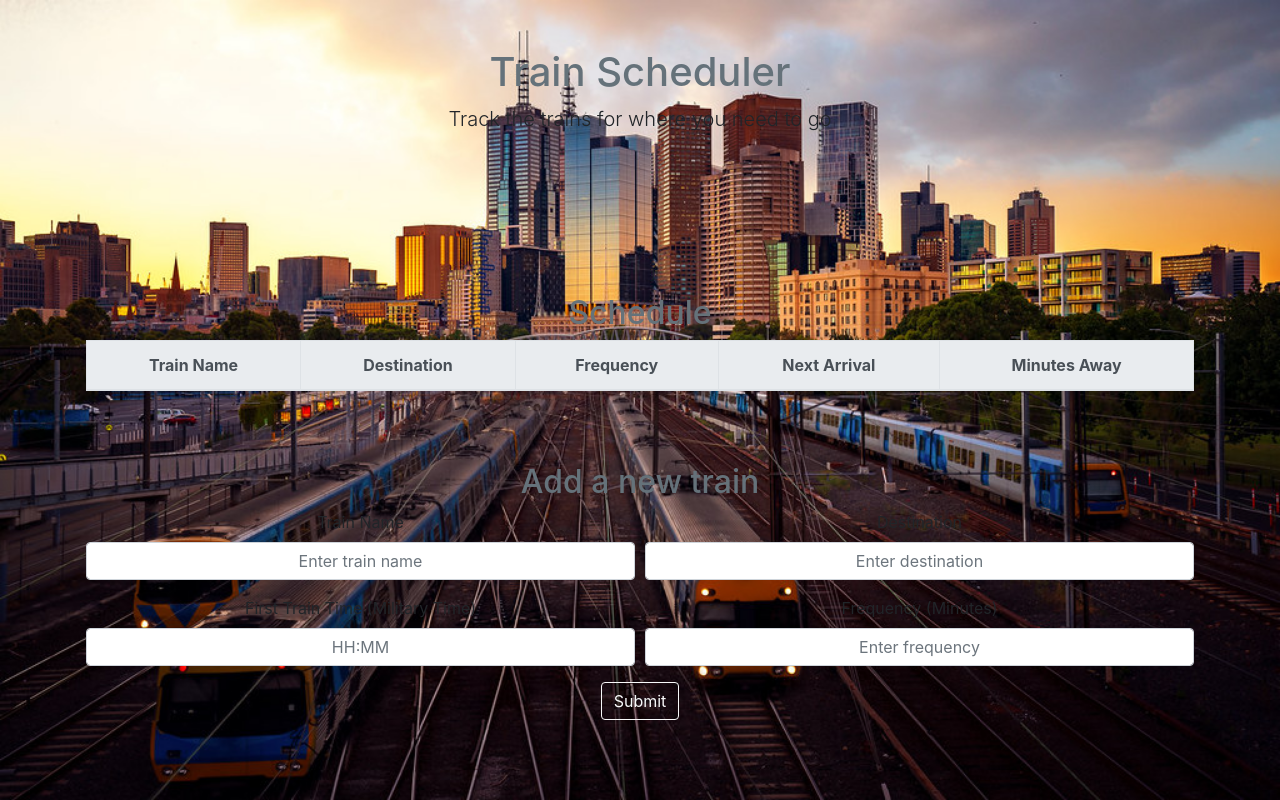
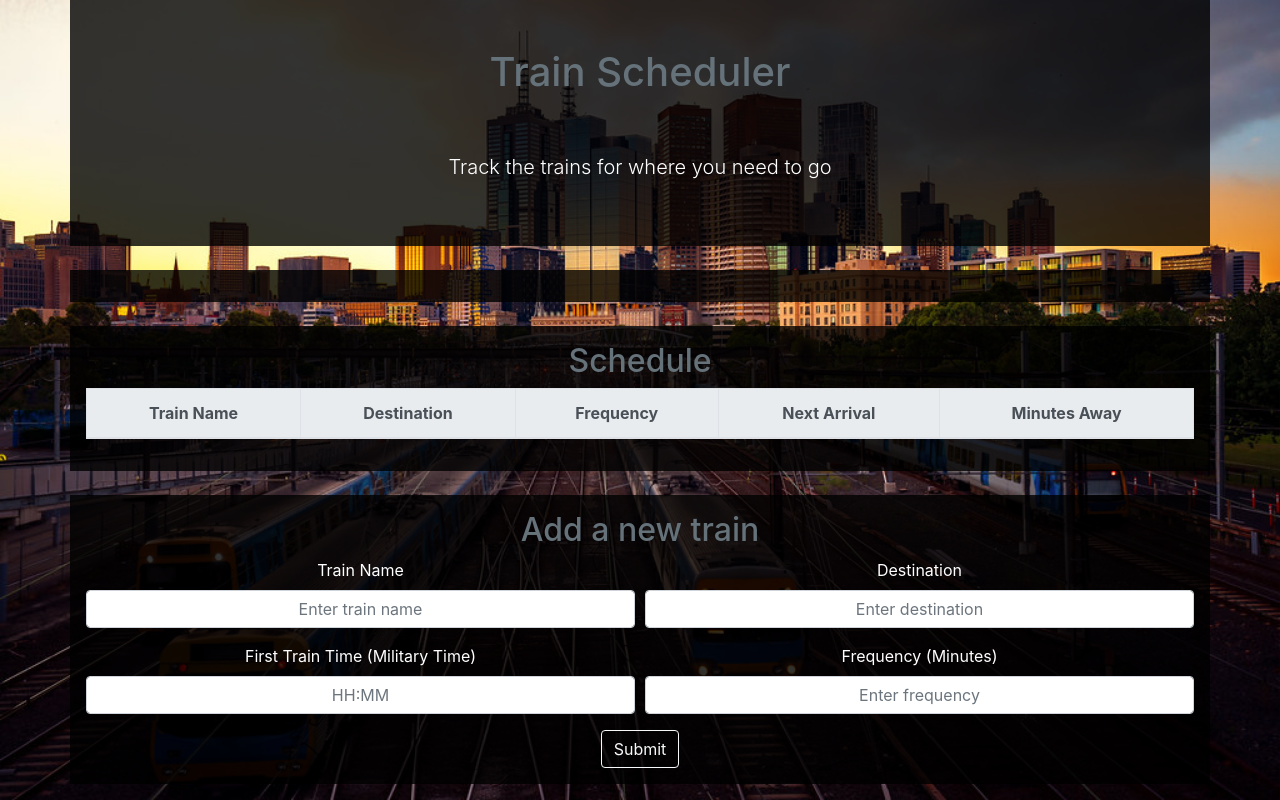
Before and after one commit to KChristlieb/Train-Scheduler, a plain HTML site: page index.html in a window 1280 px wide. Drawn offline with nearby package versions, Linux system fonts and the light colour scheme; no server answers.

Commit message:
I started to do full styling with CSS. Made the boxes a transparent gray. keeping with a gray theme on the design.

```diff
--- a/assets/css/style.css
+++ b/assets/css/style.css
@@ -6,3 +6,12 @@ body {
 h1,h2 {
     color: #65727A;
 }
+
+th {
+    color: #ffffff;
+}
+
+.container {
+    background-color: rgba(0,0,0,0.8);
+    color: #ffffff;
+}
```
Also changed, not shown: index.html (+2 -0 lines).
